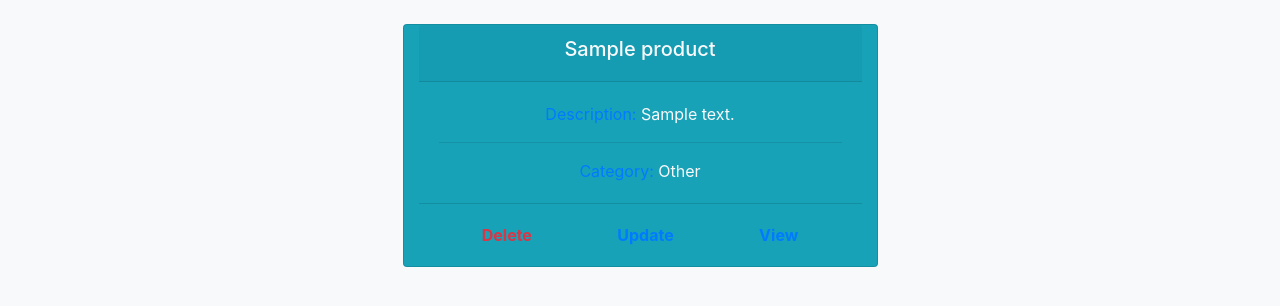
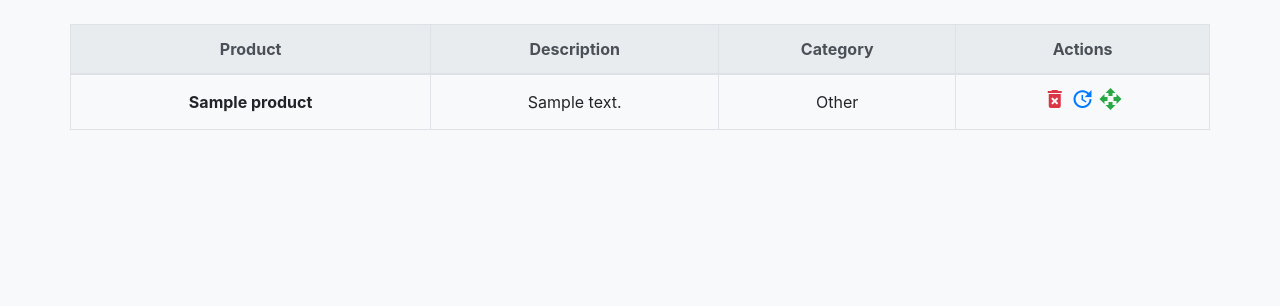
Before and after one commit to arti17/eshop, a Django app: page / in a window 1280 px wide. Shown: the part 56-362 px from the top of the page. Run offline with Django 3.2, Linux system fonts and the light colour scheme; tables that the repository leaves empty hold one stand-in row (values such as "Sample post"); some libraries are stand-ins or nearby versions.

Commit message:
Change webpage styles (index and detail)

```diff
--- a/eshop/webapp/templates/base.html
+++ b/eshop/webapp/templates/base.html
@@ -6,6 +6,7 @@
     <meta charset="utf-8">
     <meta name="viewport" content="width=device-width, initial-scale=1, shrink-to-fit=no">
     <link rel="stylesheet" href="{% static 'css/bootstrap.min.css' %}">
+    <link href="https://fonts.googleapis.com/icon?family=Material+Icons" rel="stylesheet">
 
     <title>{% block title %}{% endblock %}</title>
 </head>
--- a/eshop/webapp/templates/index.html
+++ b/eshop/webapp/templates/index.html
@@ -6,37 +6,34 @@
 
 {% block body %}
     <div class="row">
+        <table class="table table-bordered text-center">
+            <thead class="thead-light">
+            <tr>
+                <th scope="col">Product</th>
+                <th scope="col">Description</th>
+                <th scope="col">Category</th>
+                <th scope="col">Actions</th>
+            </tr>
+            </thead>
+            <tbody>
             {% for product in products %}
-
-            <div class="card text-light bg-info mb-3 col-5 text-center mx-auto">
-                <div class="card-header"><h5>{{ product.name }}</h5></div>
-                <div class="card-body">
-                    <p class="card-text">
-                        <span class="text-primary">Description:</span>
-                        {% if product.description %}
-                            {{ product.description }}
-
-                        {% else %}
-                            No description(
-                        {% endif %}
-                    </p>
-                    <hr>
-                    <p class="card-text"><span class="text-primary">Category:</span> {{ product.get_category_display }}
-                    </p>
-                </div>
-                <div class="card-footer bg-transparent btn-group" role="group">
-                    <a href="" class="btn btn-info text-danger font-weight-bold" data-toggle="modal"
-                       data-target="#modal{{ product.pk }}">Delete</a>
-                    <a href="{% url 'update' product.pk %}"
-                       class="btn btn-info text-primary font-weight-bold">Update</a>
-                    <a href="{% url 'detail' product.pk %}" class="btn btn-info text-primary font-weight-bold">View</a>
-                </div>
-            </div>
-
-            {#            <!-- Button trigger modal -->#}
-            {#            <button type="button" class="btn btn-primary" data-toggle="modal" data-target="#exampleModal">#}
-            {#                Запустить модальное окно#}
-            {#            </button>#}
+                <tr>
+                    <th class="align-middle">{{ product.name }}</th>
+                    <td class="align-middle">{{ product.description }}</td>
+                    <td class="align-middle">{{ product.get_category_display }}</td>
+                    <td>
+                        <a href="" class="text-danger font-weight-bold mb-1" data-toggle="modal"
+                           data-target="#modal{{ product.pk }}">
+                            <i class="material-icons">delete_forever</i>
+                        </a>
+                        <a href="{% url 'update' product.pk %}" class="text-primary font-weight-bold mb-1">
+                            <i class="material-icons">update</i>
+                        </a>
+                        <a href="{% url 'detail' product.pk %}" class="text-success font-weight-bold">
+                            <i class="material-icons">open_with</i>
+                        </a>
+                    </td>
+                </tr>
 
                 <!-- Modal -->
                 <div class="modal fade" id="modal{{ product.pk }}" tabindex="-1" role="dialog"
@@ -46,18 +43,15 @@
                         <div class="modal-content">
                             <div class="modal-header">
                                 <h5 class="modal-title" id="exampleModalLabel">Delete product?</h5>
-                            <button type="button" class="close" data-dismiss="modal" aria-label="Close">
-                                <span aria-hidden="true">&times;</span>
-                            </button>
                             </div>
                             <div class="modal-body">
                                 <ul class="list-group">
-                                <li class="list-group-item">Name: {{ product.name }}</li>
-                                <li class="list-group-item">Category: {{ product.get_category_display }}</li>
+                                    <li class="list-group-item">Name: <b>{{ product.name }}</b></li>
+                                    <li class="list-group-item">Category: <b>{{ product.get_category_display }}</b></li>
                                 </ul>
                             </div>
                             <div class="modal-footer">
-                            <a class="btn btn-secondary" data-dismiss="modal">Cancel</a>
+                                <a href="" class="btn btn-secondary" data-dismiss="modal">Cancel</a>
 
                                 <form action="/delete/{{ product.pk }}" method="POST">
                                     {% csrf_token %}
@@ -68,5 +62,7 @@
                     </div>
                 </div>
             {% endfor %}
+            </tbody>
+        </table>
     </div>
 {% endblock %}
```
Also changed, not shown: eshop/webapp/templates/detail.html (+24 -13 lines). Lines whose indentation alone changed are shown as unchanged.
